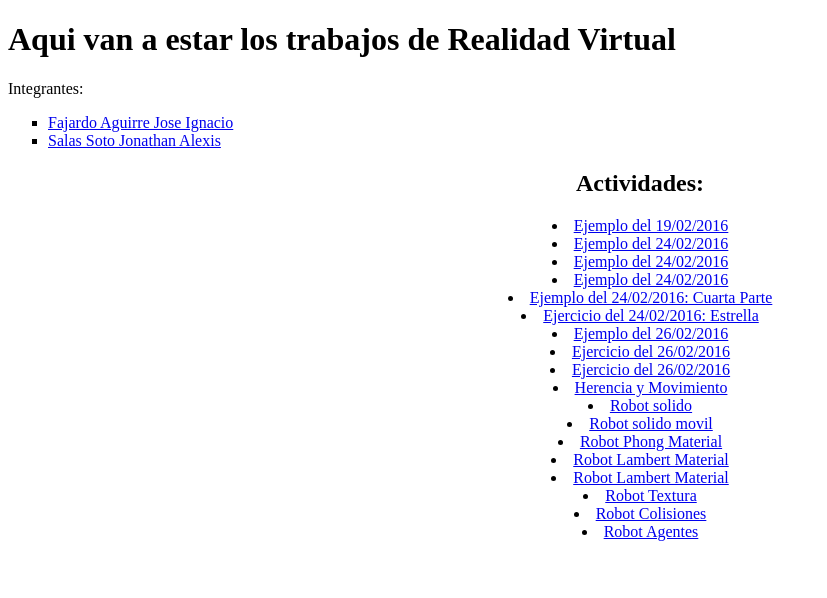
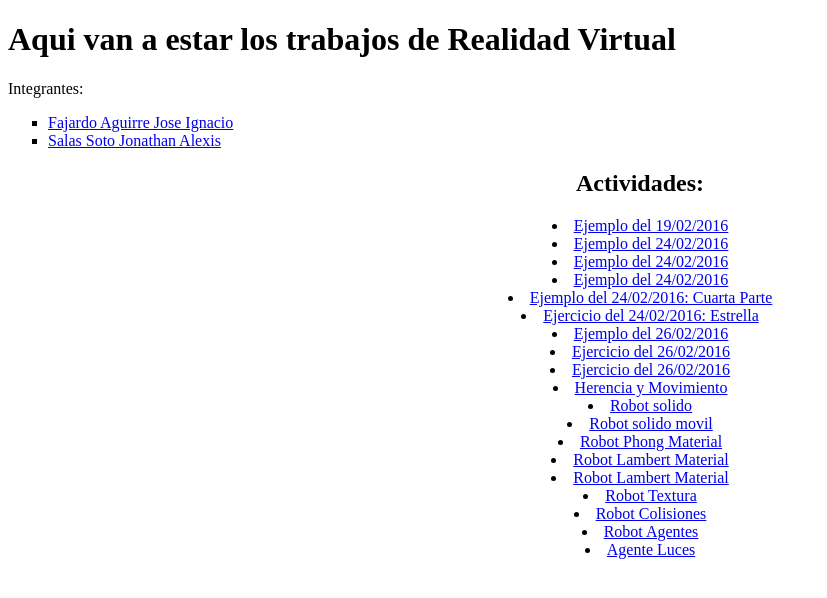
Before and after one commit to Ignacio121990/Ignacio121990.github.io, a plain HTML site: page rv/index.html in a window 1280 px wide. Shown: the whole page, without its empty margins (0-827 px from the left). Drawn offline with Linux system fonts and the light colour scheme.

Commit message:
Update index.html

```diff
--- a/rv/index.html
+++ b/rv/index.html
@@ -39,6 +39,7 @@
       <li><l1><a href="http://ignacio121990.github.io/rv/Texturas.html">Robot Textura</a></l1></li>
       <li><l1><a href="http://ignacio121990.github.io/rv/Colisionrob.html">Robot Colisiones </a></l1></li>
       <li><l1><a href="http://ignacio121990.github.io/rv/agenterob.html">Robot Agentes </a></l1></li>
+      <li><l1><a href="http://ignacio121990.github.io/rv/Luces.html">Agente Luces </a></l1></li>
       </u1>
     </font></center>
   </p>
```
